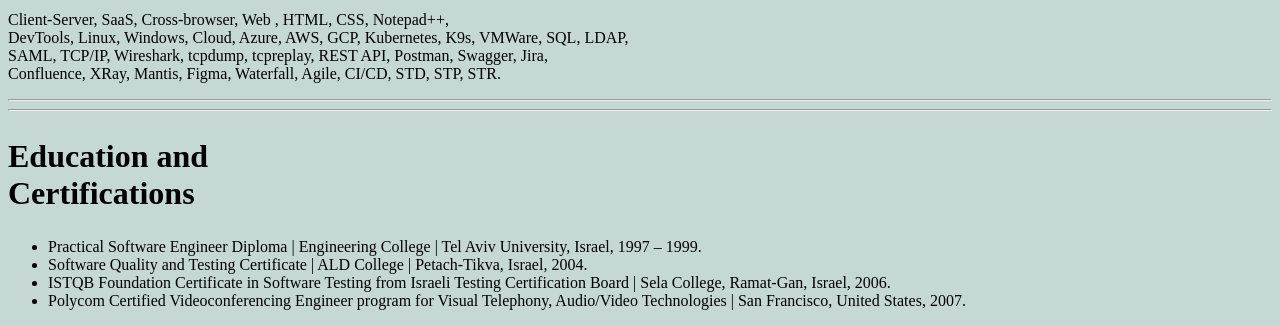
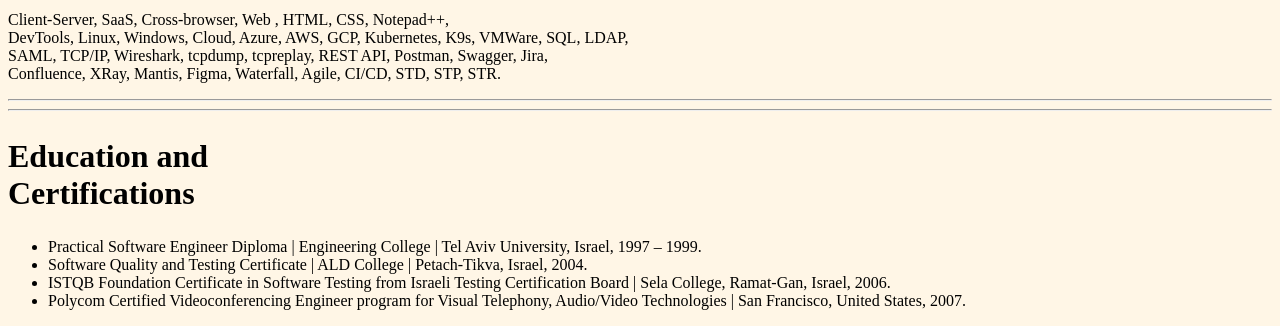
Before and after one commit to YuliaK-GH/personal_site, a plain HTML site: page about.html in a window 1280 px wide. Shown: the part 585-911 px from the top of the page. Drawn offline with Linux system fonts and the light colour scheme.

Commit message:
Update about.html

```diff
--- a/about.html
+++ b/about.html
@@ -7,7 +7,7 @@
 <!-- Favicon -->
 	<link rel="icon" href="https://raw.githubusercontent.com/YuliaK-GH/personal_site/main/bug-64.jpg" type="image/png">
 </head>
-<body style="background-color:#c6d8d3">
+<body>
 
 	<!-- Navigation menu -->
     <nav>
```
